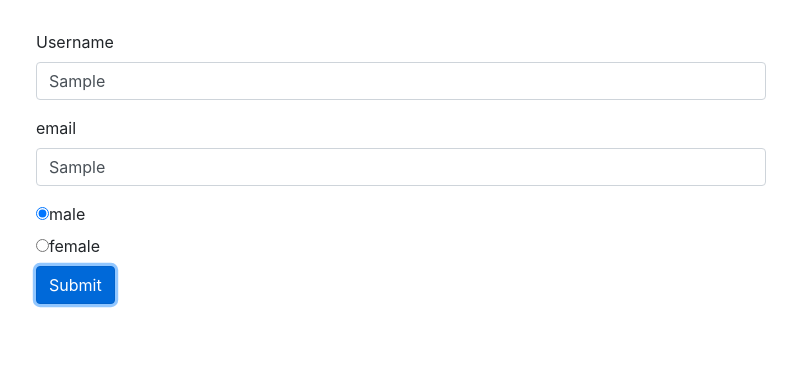
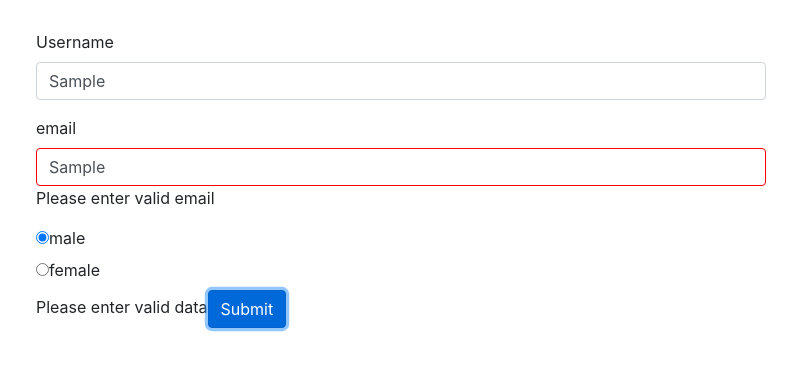
Before and after one commit to Griesba/angular-the-complete-guide, an Angular app in the folder forms-reactive-start/: page / in a window 1280 px wide. Both pictures are taken after typing "Sample", "Sample" into the empty fields and a click on the button "Submit". Shown: the top 370 px of the page, without its empty margins (49-846 px from the left). Built offline with nearby package versions, Linux system fonts and the light colour scheme.

Commit message:
[reactive form] grouping form control  closes #19

```diff
--- a/forms-reactive-start/src/app/app.component.css
+++ b/forms-reactive-start/src/app/app.component.css
@@ -1,3 +1,7 @@
 .container {
   margin-top: 30px;
 }
+
+input.ng-invalid.ng-touched{
+  border: 1px solid red;
+}
--- a/forms-reactive-start/src/app/app.component.html
+++ b/forms-reactive-start/src/app/app.component.html
@@ -1,7 +1,8 @@
 <div class="container">
   <div class="row">
     <div class="col-xs-12 col-sm-10 col-md-8 col-sm-offset-1 col-md-offset-2">
-      <form [formGroup]="signUpForm">
+      <form [formGroup]="signUpForm" (ngSubmit)="onSumbmit()">
+        <div formGroupName="userData">
           <div class="form-group">
             <label for="username">Username</label>
             <input
@@ -9,6 +10,7 @@
               id="username"
               formControlName="username"
               class="form-control">
+              <span *ngIf="!signUpForm.get('userData.username').valid && signUpForm.get('userData.username').touched" class="help-block">Please enter valid username</span>
           </div>
           <div class="form-group">
             <label for="email">email</label>
@@ -17,6 +19,8 @@
               id="email"
               formControlName="email"
               class="form-control">
+              <span *ngIf="!signUpForm.get('userData.email').valid && signUpForm.get('userData.email').touched" class="help-block">Please enter valid email</span>
+          </div>
         </div>
         <div class="radio" *ngFor="let gender of genders">
           <label>
@@ -26,6 +30,7 @@
               [value]="gender">{{ gender }}
           </label>
         </div>
+        <span *ngIf="!signUpForm.valid && signUpForm.touched" class="help-block">Please enter valid data</span>
         <button class="btn btn-primary" type="submit">Submit</button>
       </form>
     </div>
--- a/forms-reactive-start/src/app/app.component.ts
+++ b/forms-reactive-start/src/app/app.component.ts
@@ -12,10 +12,16 @@ export class AppComponent implements OnInit {
 
   ngOnInit(): void {
     this.signUpForm = new FormGroup({
-      'username': new FormControl(null, Validators.required),
-      'email': new FormControl(null, [Validators.required, Validators.email]),
+      'userData': new FormGroup({
+        'username': new FormControl(null, Validators.required),
+        'email': new FormControl(null, [Validators.required, Validators.email])
+      }),
       'gender': new FormControl('male')
     });
   }
 
+  onSumbmit (): void {
+    console.log(this.signUpForm);
+  }
+
 }
```
Lines whose indentation alone changed are shown as unchanged.
